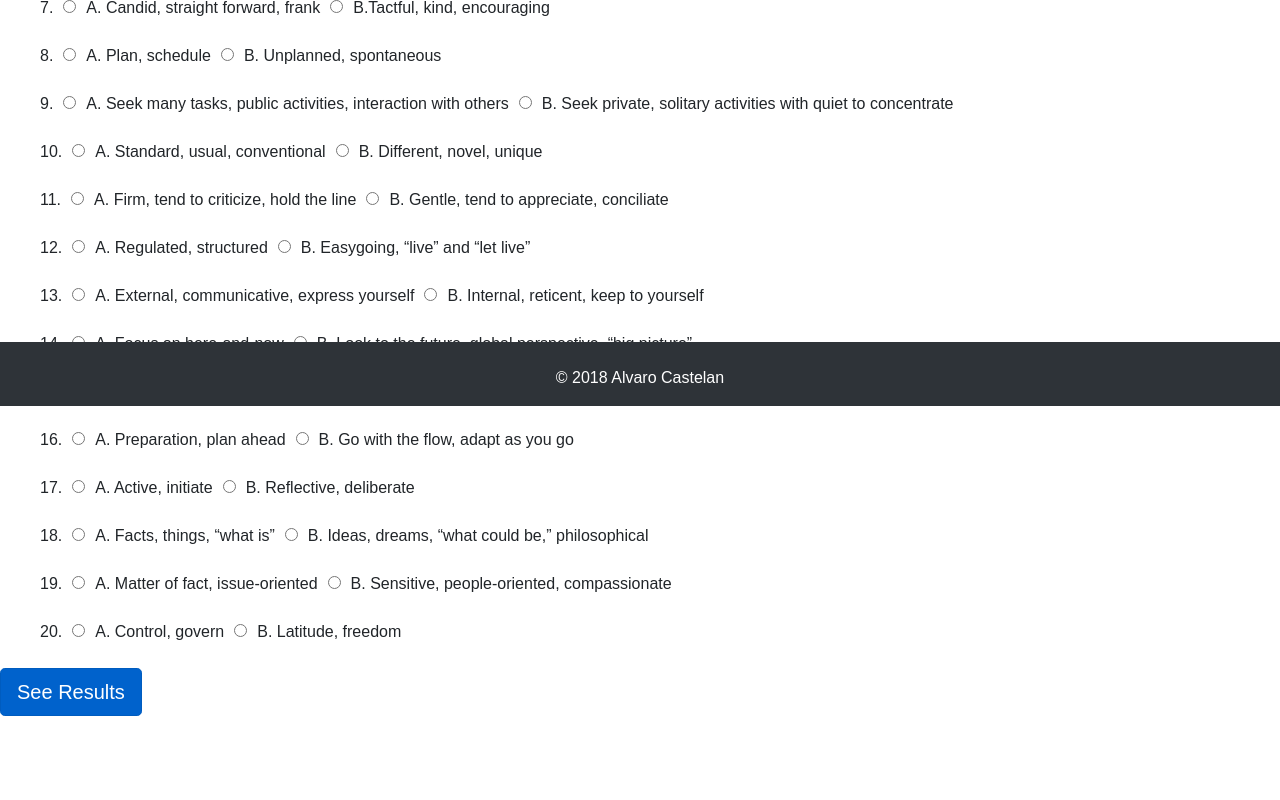
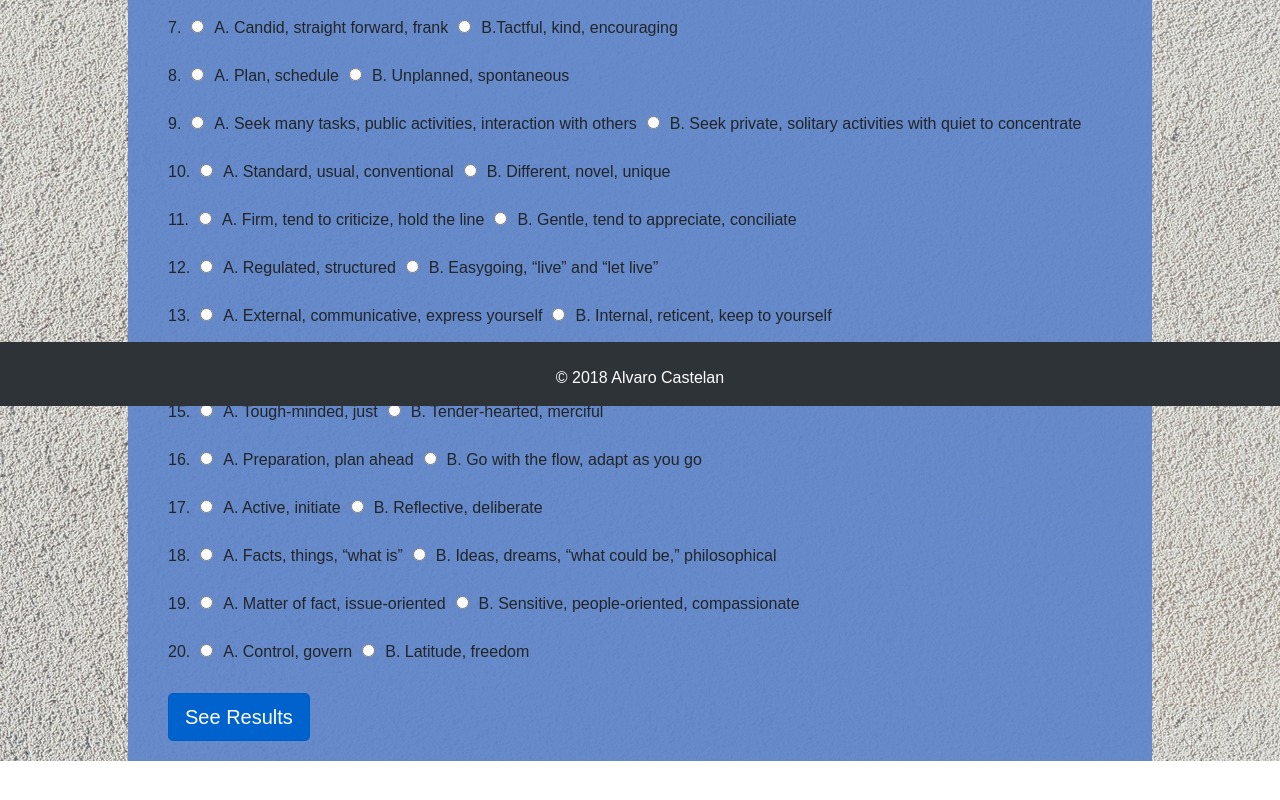
Before and after one commit to acastelan21/reactCharacterSurvey, a React (Create React App) app in the folder client/: page /survey in a window 1280 px wide. Shown: the part 394-1194 px from the top of the page. Built offline with nearby package versions, Linux system fonts and the light colour scheme.

Commit message:
added css

```diff
--- /dev/null
+++ b/client/src/components/Wrapper/wrapper.css
@@ -0,0 +1,3 @@
+.wrapper{
+    background-image: url("../../images/background.jpeg");
+}
--- a/client/src/components/Wrapper/wrapper.js
+++ b/client/src/components/Wrapper/wrapper.js
@@ -1,5 +1,5 @@
 import React from "react";
-
+import "./wrapper.css";
 
 const Wrapper = props =>
 
--- a/client/src/pages/Home/home.css
+++ b/client/src/pages/Home/home.css
@@ -4,3 +4,6 @@
     text-align: center;
     width: 90%
 }
+.pageContainer{
+    min-height: 700px
+}
--- a/client/src/pages/Survey/survey.css
+++ b/client/src/pages/Survey/survey.css
@@ -2,7 +2,8 @@ ul {
     list-style: none;
    }
 .survey{
-    margin-bottom: 75px;
+    margin-bottom: 65px;
+    min-height: 700px
 
 }
 input[type="radio"]{
@@ -31,3 +32,18 @@ h3 {
     margin: auto;
     text-align: center
 }
+form {
+    background-color: rgba(97, 134, 202, 0.95);
+    width: 80%;
+    margin: auto;
+    margin-top: 20px;
+
+
+}
+
+form a {
+    margin-top: 5px;
+    margin-right: 5px;
+    margin-bottom: 20px;
+    margin-left: 40px;
+}
```
Also changed, not shown: client/src/images/background.jpeg (added), 1 other file (tests, documents, lock files or other folders).
